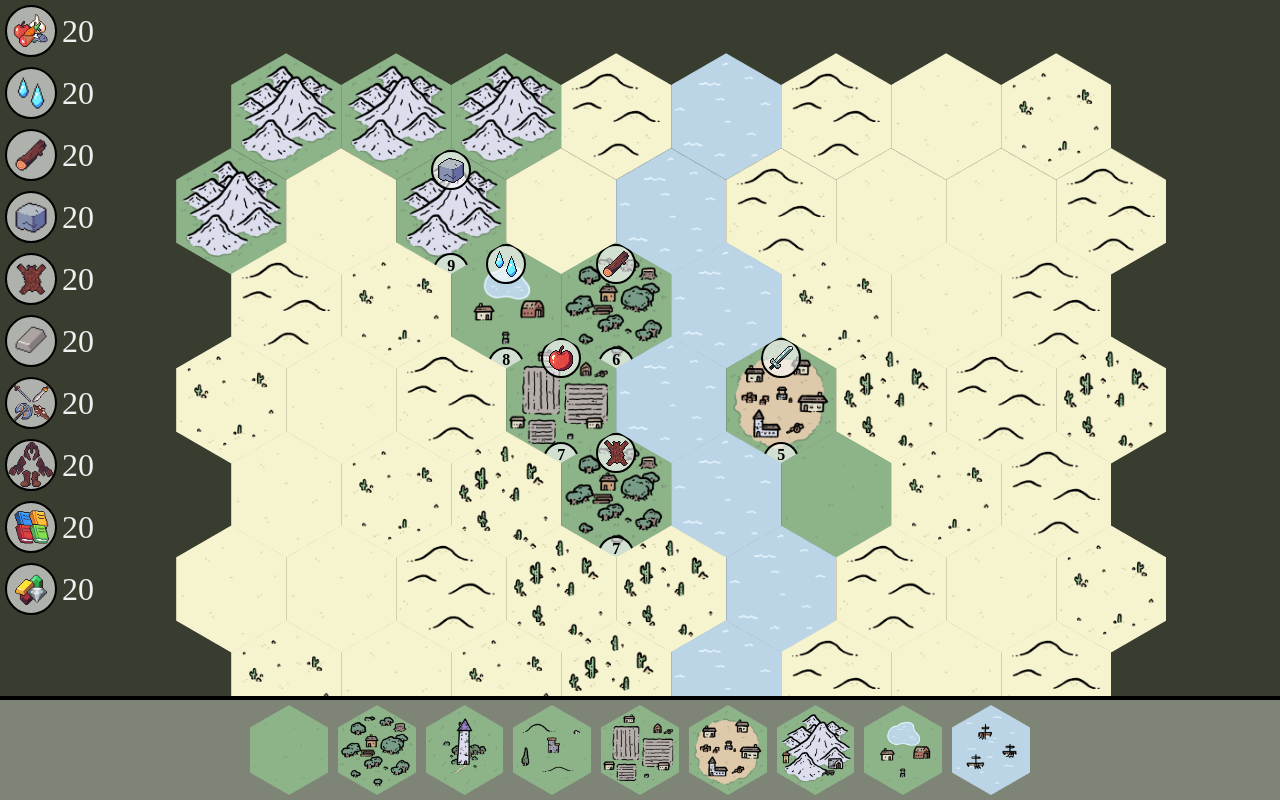
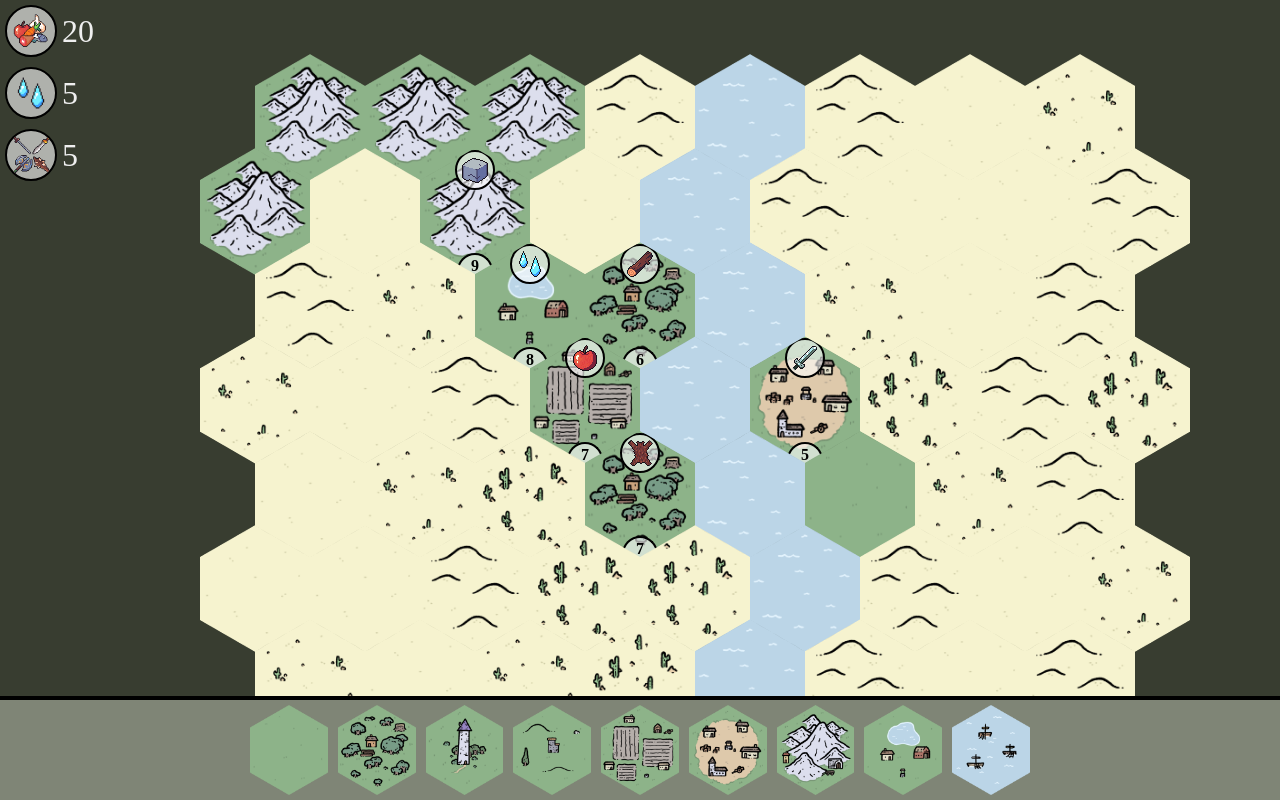
Before and after one commit to mrvzlo/archex, a Vue app: page / in a window 1280 px wide. Built offline with nearby package versions, Linux system fonts and the light colour scheme.

Commit message:
Remove lack

```diff
--- a/src/assets/main.scss
+++ b/src/assets/main.scss
@@ -20,8 +20,7 @@ body {
    --s: 110px;
    display: flex;
    flex-wrap: wrap;
-   width: calc(var(--s) * var(--count));
-   gap: 0px calc(var(--s) * 0.433);
+   width: calc((var(--s)) * var(--count));
 
    .spot {
       width: var(--s);
@@ -29,7 +28,7 @@ body {
       position: relative;
       clip-path: polygon(0% 25%, 0% 75%, 50% 100%, 100% 75%, 100% 25%, 50% 0%);
       transition: all 0.1s;
-      margin: calc(var(--s) * -0.148) calc(var(--s) * -0.2165);
+      margin: calc(var(--s) * -0.149) 0;
 
       &.disabled {
          pointer-events: none;
@@ -202,6 +201,7 @@ img {
 
       img {
          height: 48px;
+         width: 48px;
          background-color: #fff9;
          border: 2px solid black;
          border-radius: 50%;
@@ -215,7 +215,7 @@ img {
       }
 
       span {
-         margin: auto;
+         margin: auto 0;
          font-size: 32px;
          color: #efefef;
       }
--- a/src/components/field-view.vue
+++ b/src/components/field-view.vue
@@ -63,15 +63,15 @@ let selected = reactive({ spot: null as unknown as Spot | null });
 let preSelected: Spot;
 const bank = reactive([
    { resource: ResourceType.Food, count: 20 },
-   { resource: ResourceType.Water, count: 20 },
-   { resource: ResourceType.Wood1, count: 20 },
-   { resource: ResourceType.Stone, count: 20 },
-   { resource: ResourceType.Leather, count: 20 },
-   { resource: ResourceType.Iron, count: 20 },
-   { resource: ResourceType.Weapon, count: 20 },
-   { resource: ResourceType.Armor, count: 20 },
-   { resource: ResourceType.Books, count: 20 },
-   { resource: ResourceType.Gems, count: 20 },
+   { resource: ResourceType.Water, count: 5 },
+   { resource: ResourceType.Wood1, count: 0 },
+   { resource: ResourceType.Stone, count: 0 },
+   { resource: ResourceType.Leather, count: 0 },
+   { resource: ResourceType.Iron, count: 0 },
+   { resource: ResourceType.Weapon, count: 5 },
+   { resource: ResourceType.Armor, count: 0 },
+   { resource: ResourceType.Books, count: 0 },
+   { resource: ResourceType.Gems, count: 0 },
 ] as Cost[]);
 
 const placeSelected = (index: number) => {
```
